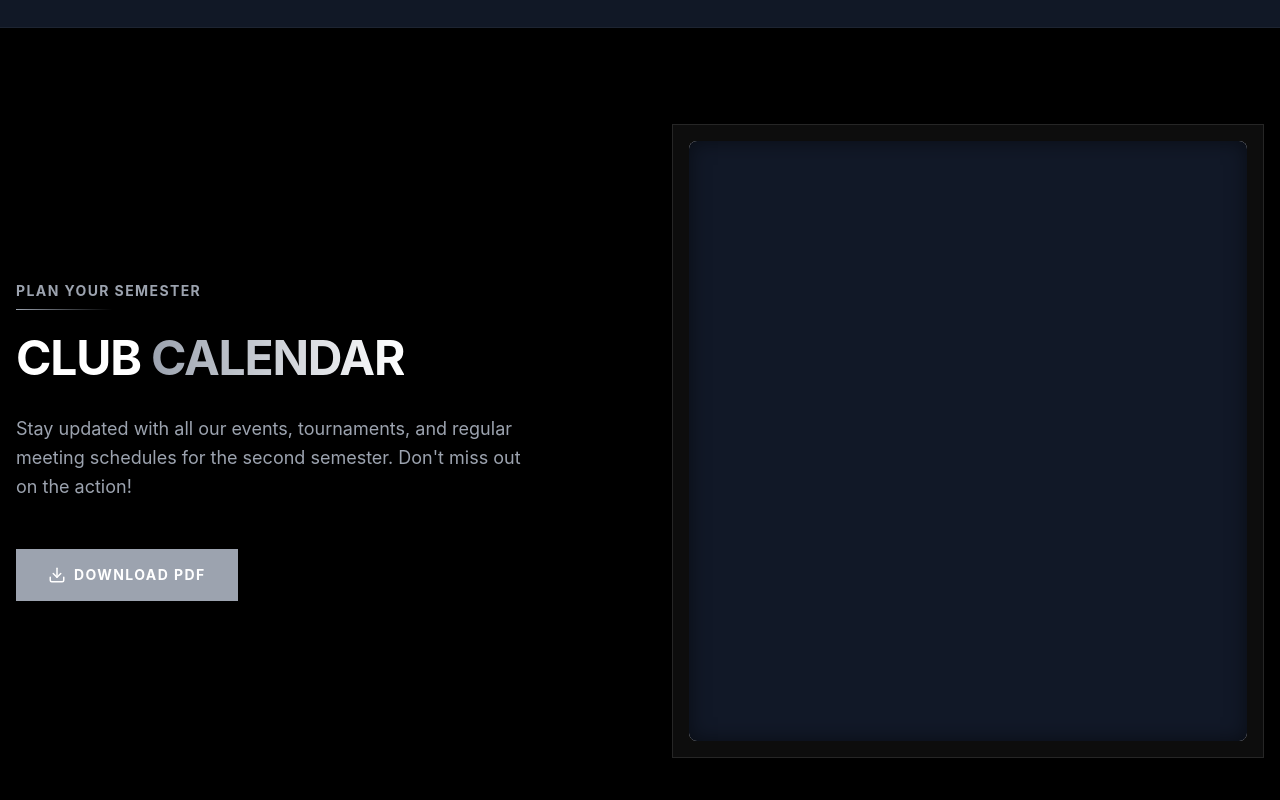
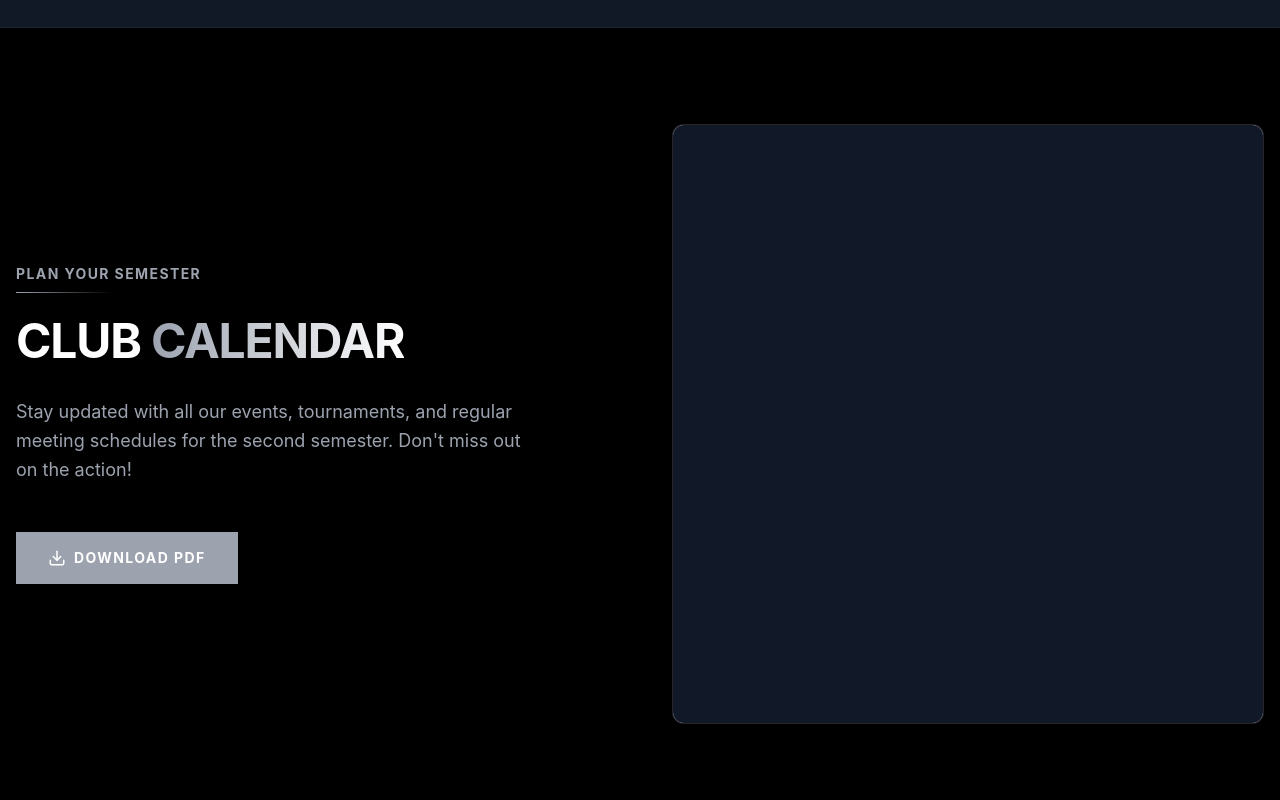
Before and after one commit to ALpatson/knust_chess_website, a React (Vite) app: page / in a window 1280 px wide. Shown: the part 1180-1980 px from the top of the page. Built offline with nearby package versions, Linux system fonts and the light colour scheme.

Commit message:
add semester calender

```diff
--- a/src/pages/Home.jsx
+++ b/src/pages/Home.jsx
@@ -187,17 +187,12 @@ const Home = () => {
 
             {/* PDF Preview */}
             <div className="lg:w-1/2 w-full">
-              <div className="glass-panel p-2 md:p-4 border border-white/10 bg-gray-900/50">
-                <div className="w-full h-[500px] md:h-[600px] overflow-hidden relative group bg-white/5 flex items-center justify-center rounded-lg">
-                  <iframe
-                    src="/asset/2nd%20sem%20KCC%20Chess%20Calendar.pdf#toolbar=0&navpanes=0&scrollbar=0&view=Fit"
-                    title="Semester Calendar Preview"
-                    className="w-full h-full border-0 bg-white"
-                    scrolling="no"
-                  />
-                  {/* Fallback overlay incase iframe takes time to load or isn't supported on some mobiles */}
-                  <div className="absolute inset-0 pointer-events-none shadow-[inset_0_0_20px_rgba(0,0,0,0.5)]" />
-                </div>
+              <div className="glass-panel w-full h-[500px] md:h-[600px] rounded-xl overflow-hidden border border-white/10 bg-white/5 shadow-2xl relative">
+                <iframe
+                  src="/asset/2nd%20sem%20KCC%20Chess%20Calendar.pdf#view=Fit"
+                  title="Semester Calendar Preview"
+                  className="w-full h-full border-0 bg-white"
+                />
               </div>
             </div>
 
```
